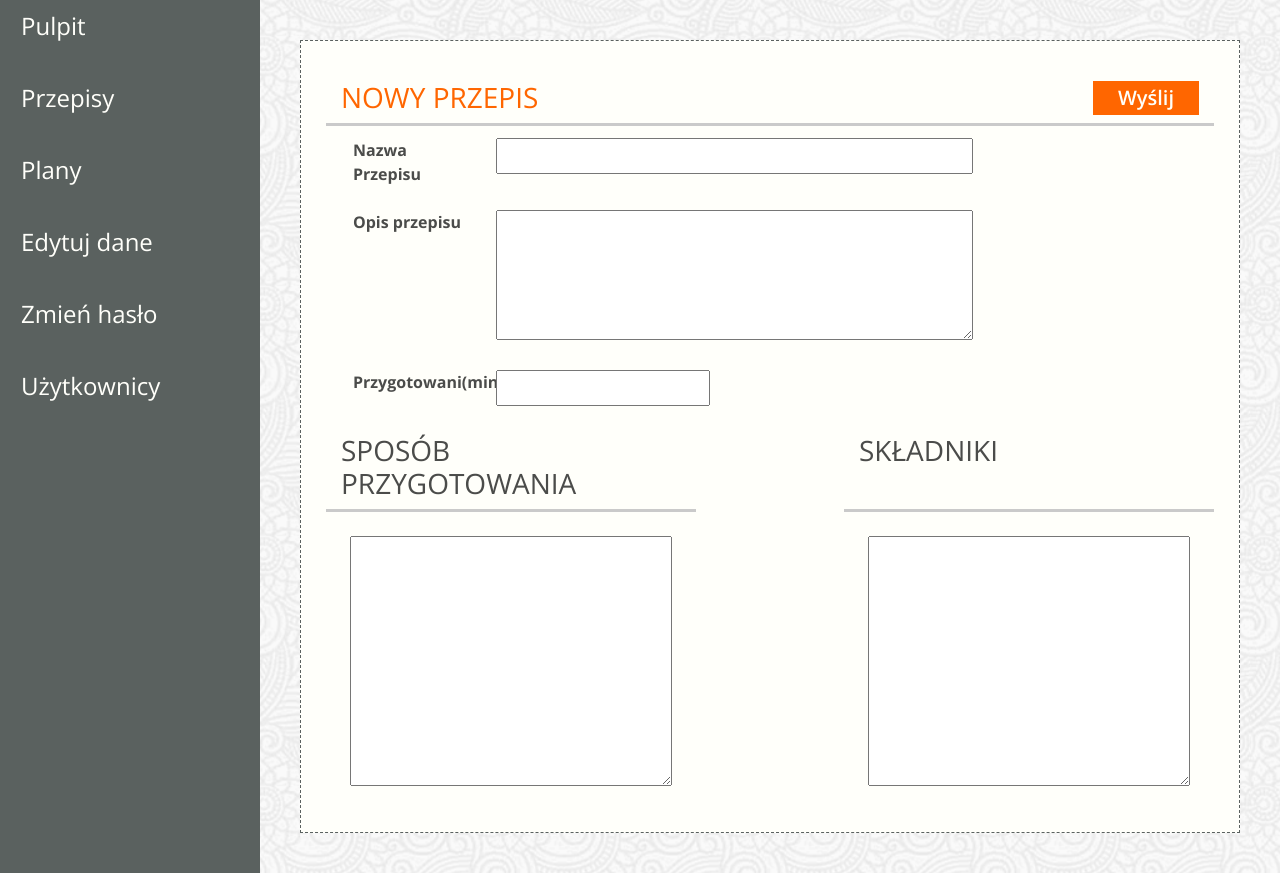
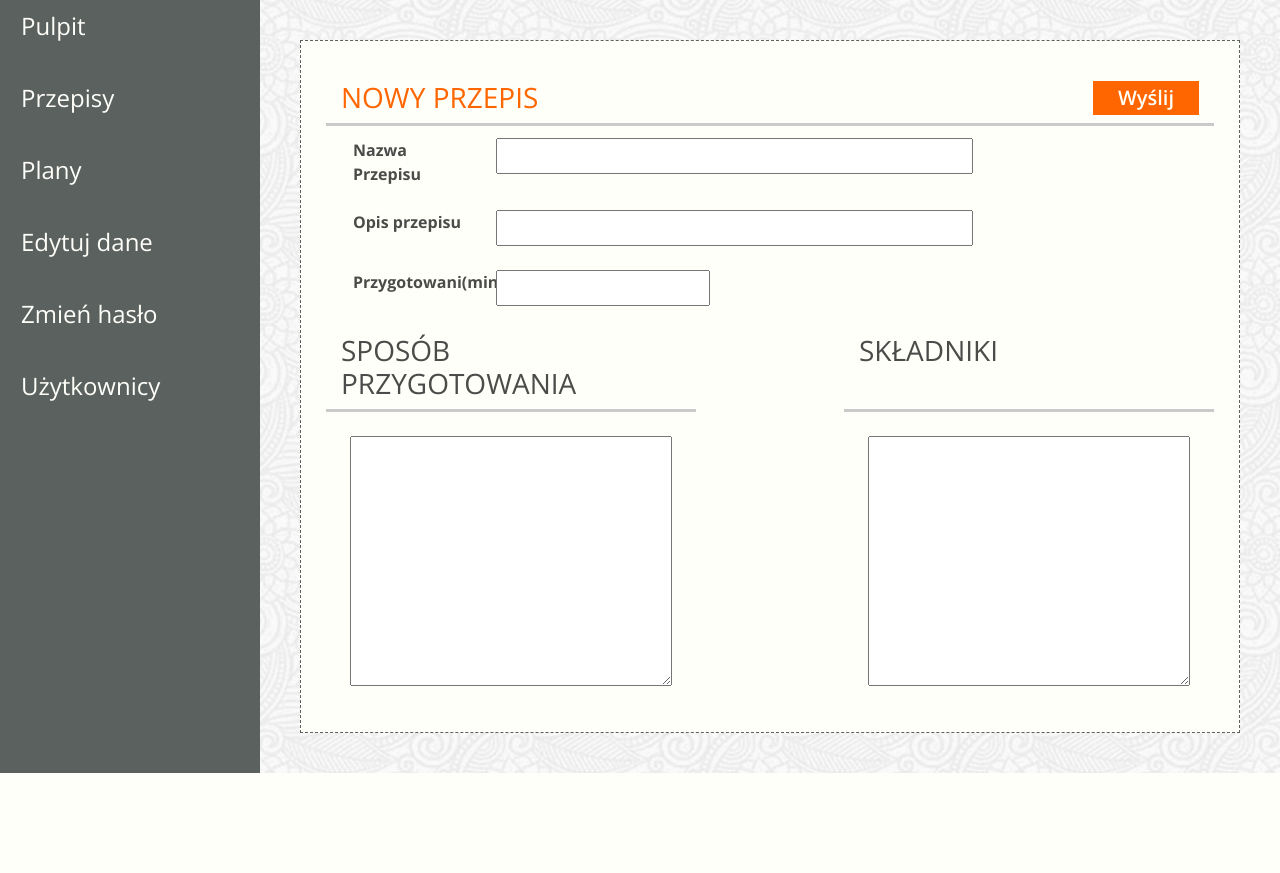
Before and after one commit to przemyslawkulak/Zaplanuj-Jedzonko---ScrumLab, a Django app: template jedzonko/templates/app-add-recipe.html in a window 1280 px wide. Shown: the part 84-957 px from the top of the page. After the commit the page ends 857 px from the top, so only its background shows below. Run offline with Django 3.2, Linux system fonts and the light colour scheme; the template is opened without the code that fills it, so the values that code supplies are empty; some libraries are stand-ins or nearby versions; some web fonts are replaced.

Commit message:
poprawiono w opisie przepisu pole typu na text

```diff
--- a/jedzonko/templates/app-add-recipe.html
+++ b/jedzonko/templates/app-add-recipe.html
@@ -28,8 +28,9 @@
             </tr>
             <tr class="d-flex">
                 <th scope="row" class="col-2">Opis przepisu</th>
-                <td class="col-7"><textarea class="w-100 p-1"
-                                            rows="5"></textarea></td>
+                <td class="col-7">
+                    <input class="w-100 p-1" value="">
+                </td>
             </tr>
             <tr class="d-flex">
                 <th scope="row" class="col-2">Przygotowani(minuty)</th>
```
